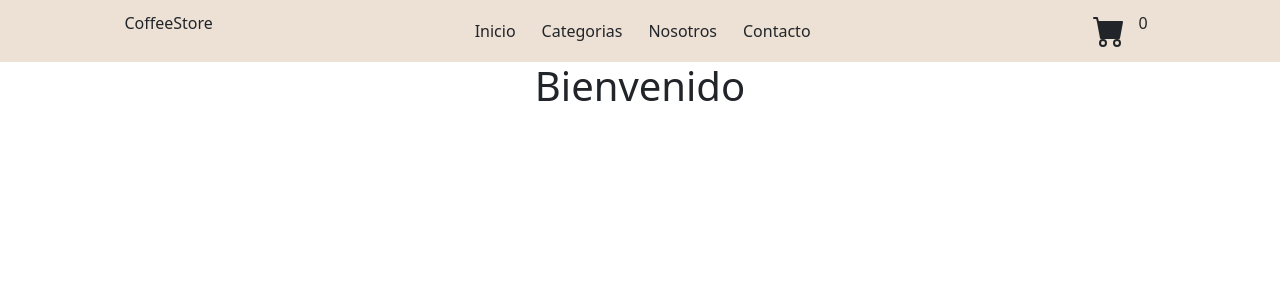
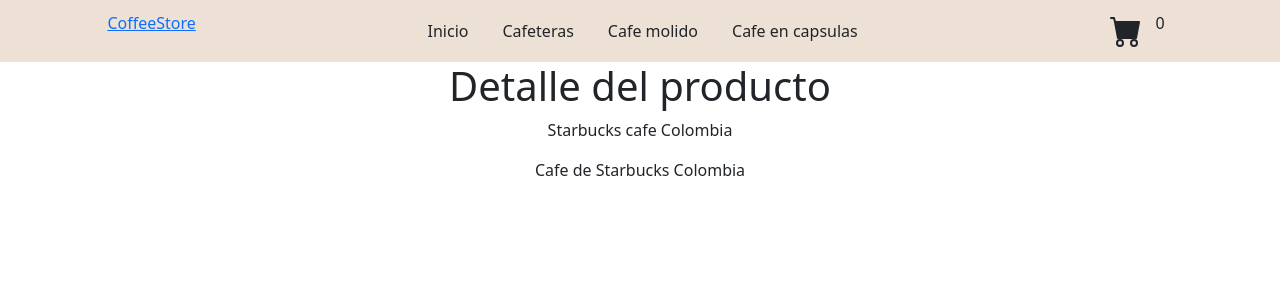
Before and after one commit to Lucas-Esteban-Rodriguez/Coderhouse_ReactJS, a React (Create React App) app: page /detail/1 in a window 1280 px wide. Shown: the top 300 px of the page. Built offline with nearby package versions, Linux system fonts and the light colour scheme.

Commit message:
Segunda pre-entrega de PF

```diff
--- a/package.json
+++ b/package.json
@@ -9,6 +9,7 @@
     "bootstrap": "^5.2.1",
     "react": "^18.2.0",
     "react-dom": "^18.2.0",
+    "react-router-dom": "^6.4.1",
     "react-scripts": "5.0.1",
     "web-vitals": "^2.1.4"
   },
--- a/src/App.js
+++ b/src/App.js
@@ -2,13 +2,24 @@
 import 'bootstrap/dist/css/bootstrap.css'
 import Navbar from './Components/Navbar/Navbar.js'
 import ItemListContainer from './Components/ItemListContainer/ItemListContainer.js'
+import ItemDetailContainer from './Components/ItemDetailContainer/ItemDetailContainer.js'
+import { BrowserRouter , Routes , Route } from 'react-router-dom'
 
 function App() {
   return (
+
+
     <div className="App">
-      <Navbar />
-      <ItemListContainer saludo='Bienvenido' />
-    </div>
+        <BrowserRouter>
+          <Navbar/>
+          <Routes>
+            <Route path='/' element={<ItemListContainer />} />
+            <Route path='/category/:categoryId' element={<ItemListContainer />} />
+            <Route path='/detail/:productId' element={<ItemDetailContainer />} />
+          </Routes>
+        </BrowserRouter>
+      </div>
+
   );
 }
 
--- /dev/null
+++ b/src/Components/AsyncMock/AsynkMock.js
@@ -0,0 +1,35 @@
+const products = [
+    {
+        id: '1',
+        name: 'Starbucks cafe Colombia',
+        price: '1.450',
+        category: 'CafeMolido',
+        stock: '50',
+        img: 'https://http2.mlstatic.com/D_NQ_NP_841257-MLA49783873884_042022-V.webp',
+        desc: 'Cafe de Starbucks Colombia'
+    },
+    {id: '2',name: 'Cafe con leche en capsulas Nestle',price: '1.000',category: 'CapsulasDeCafe',stock: '50',img: 'https://http2.mlstatic.com/D_NQ_NP_852928-MLA43773298639_102020-V.webp',desc: 'Cafe con leche Dolce Gusto en capsulas'},
+    {id: '3',name: 'Prensa francesa cafetera',price: '9.000',category: 'Cafeteras',stock: '25',img: 'https://http2.mlstatic.com/D_NQ_NP_924598-MLA41173079342_032020-W.webp',desc: 'Cafetera Prensa Francesa marca Volturno'},
+    {id: '4',name: 'Moka Pot cafetera',price: '6.600',category: 'Cafeteras',stock: '25',img: 'https://http2.mlstatic.com/D_NQ_NP_2X_661872-MLA47660314743_092021-F.webp',desc: 'Cafetera Hudson Moka 6 Tazas manual negra prensa francesa'}
+]
+export const getProducts = () => {
+    return new Promise ((resolve) =>{
+        setTimeout(() => {
+            resolve(products)
+        }, 1000)
+    })
+}
+export const getProduct = (id) => {
+    return new Promise ((resolve) => {
+        setTimeout(() => {
+            resolve(products.find(prod => prod.id === id))
+        }, 1000)
+    })
+}
+export const getProductsByCategory = (categoryId) => {
+    return new Promise ((resolve) => {
+        setTimeout(() => {
+            resolve(products.filter(prod => prod.category === categoryId))
+        })
+    })
+}
--- /dev/null
+++ b/src/Components/ItemDetailContainer/ItemDetailContainer.js
@@ -0,0 +1,25 @@
+import { useEffect , useState } from "react"
+import { getProduct } from "../AsyncMock/AsynkMock"
+import { useParams } from "react-router-dom"
+
+const ItemDetailContainer = () => {
+
+    const {productId} = useParams()
+    const [ product , setProduct ] = useState([])
+
+    useEffect( () => {
+        getProduct(productId).then( res => {
+            setProduct(res)
+        })
+    },[])
+
+    return (
+        <div>
+            <h1>Detalle del producto</h1>
+            <p>{product?.name}</p>
+            <p>{product?.desc}</p>
+        </div>
+    )
+}
+
+export default ItemDetailContainer
--- /dev/null
+++ b/src/Components/ItemList/ItemList.js
@@ -0,0 +1,19 @@
+import { Link } from "react-router-dom"
+import './ItemList.css'
+
+const ItemList = ({products}) => {
+    return (
+        <ul className="d-flex flex-column w-100">
+            { products.map(prod =>
+
+                <div className="card_productos">
+                    <img className="img-fluid" src={prod.img}></img>
+                    <Link to={'/detail/:productId'}>{prod.name}</Link>
+                </div>
+
+                )}
+        </ul>
+    )
+}
+
+export default ItemList
--- a/src/Components/ItemListContainer/ItemListContainer.js
+++ b/src/Components/ItemListContainer/ItemListContainer.js
@@ -1,10 +1,29 @@
 import './ItemListContainer.css'
+import ItemList from '../ItemList/ItemList';
+import { useEffect , useState } from 'react';
+import { getProducts, getProductsByCategory } from '../AsyncMock/AsynkMock';
+import { useParams } from 'react-router-dom';
 
-const ItemListContainer = ({saludo}) => {
+
+const ItemListContainer = () => {
+
+    const { categoryId } = useParams()
+    const [ products , setProducts ] = useState([])
+
+    useEffect( () => {
+        if(!categoryId) {
+            getProducts().then( res => {
+                setProducts(res)
+            })
+        } else{
+            getProductsByCategory(categoryId).then(res => {
+                setProducts(res)
+            })
+        }
+    },[categoryId])
+
     return (
-        <div>
-            <h1>{saludo}</h1>
-        </div>
+        <ItemList products = {products} />
     )
 }
 
--- a/src/Components/Navbar/Navbar.js
+++ b/src/Components/Navbar/Navbar.js
@@ -1,15 +1,18 @@
 import './Navbar.css';
 import CartWidget from '../CartWidget/CartWidget.js'
+import { Link } from 'react-router-dom';
 
 const Navbar = () => {
     return (
         <nav className='d-flex justify-content-around align-items-center'>
-        <p>CoffeeStore</p>
-        <div>
-            <a className='btn'>Inicio</a>
-            <a className='btn'>Categorias</a>
-            <a className='btn'>Nosotros</a>
-            <a className='btn'>Contacto</a>
+        <Link to={'/'}>
+            <p>CoffeeStore</p>
+        </Link>
+        <div className='d-flex justify-content-between align-items-center'>
+            <Link className='px-3 btn' to={'/'}>Inicio</Link>
+            <Link className='px-3 btn' to={'/category/Cafeteras'} >Cafeteras</Link>
+            <Link className='px-3 btn' to={'/category/CafeMolido'} >Cafe molido</Link>
+            <Link className='px-3 btn' to={'/category/CapsulasDeCafe'} >Cafe en capsulas</Link>
         </div>
         <CartWidget />
     </nav>
```
Also changed, not shown: src/Components/ItemList/ItemList.css (added), 1 other file (tests, documents, lock files or other folders).
